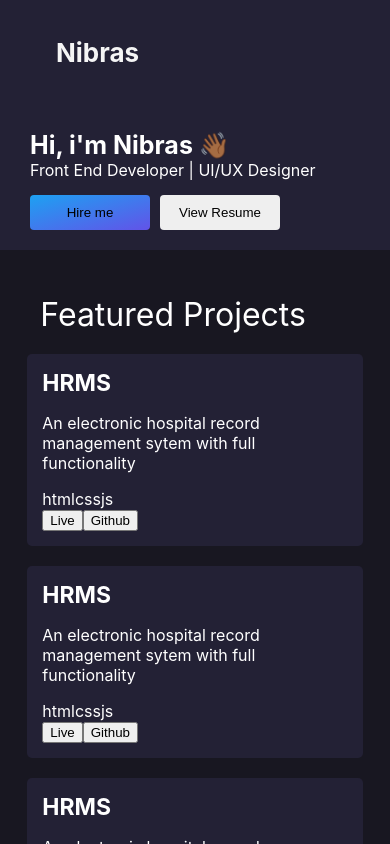
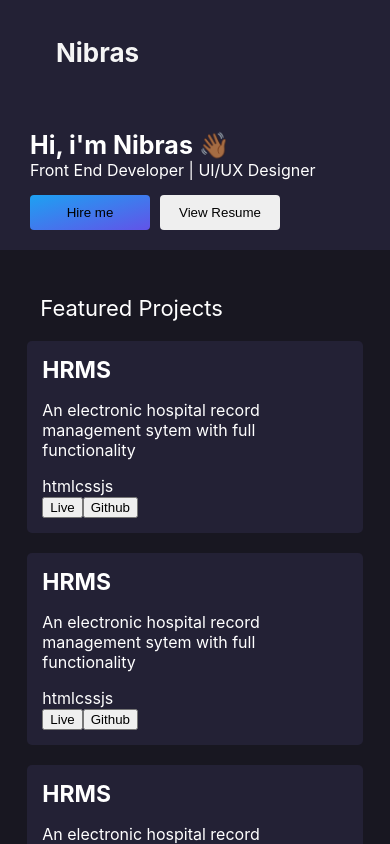
Before and after one commit to koltal/portfolio, a React (Create React App) app: page / in a window 390 px wide. Shown: the top 844 px of the page. Built offline with nearby package versions, Linux system fonts and the light colour scheme.

Commit message:
phone view font size fixed

```diff
--- a/src/App.css
+++ b/src/App.css
@@ -2,6 +2,7 @@
 .App{
   background-color: #181721;
 }
+
 
 .Header-Section{
   position: fixed;
@@ -191,4 +192,13 @@ svg{
   color: #f5f5f5;
   font-size: 26px;
 }
+.My-projects{
+  color: white;
+  font-size: 22px;
+  padding: 13px;
+
 }
+p{
+  font-weight: light;
+}
+}
--- a/src/components/header.js
+++ b/src/components/header.js
@@ -6,6 +6,7 @@ const Header = () => {
     return (
         <div className='Header-Section'>
             <h1>Nibras</h1>
+
         </div>
      );
 }
```
